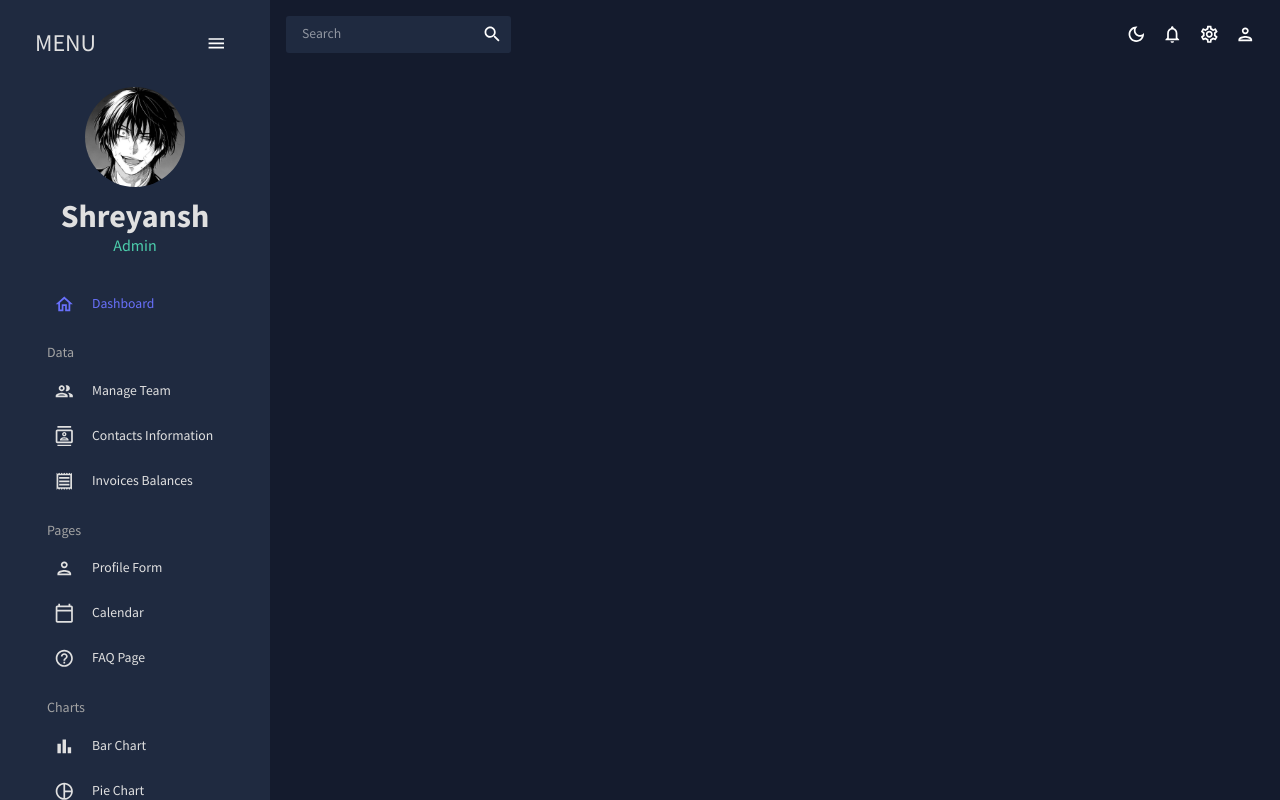
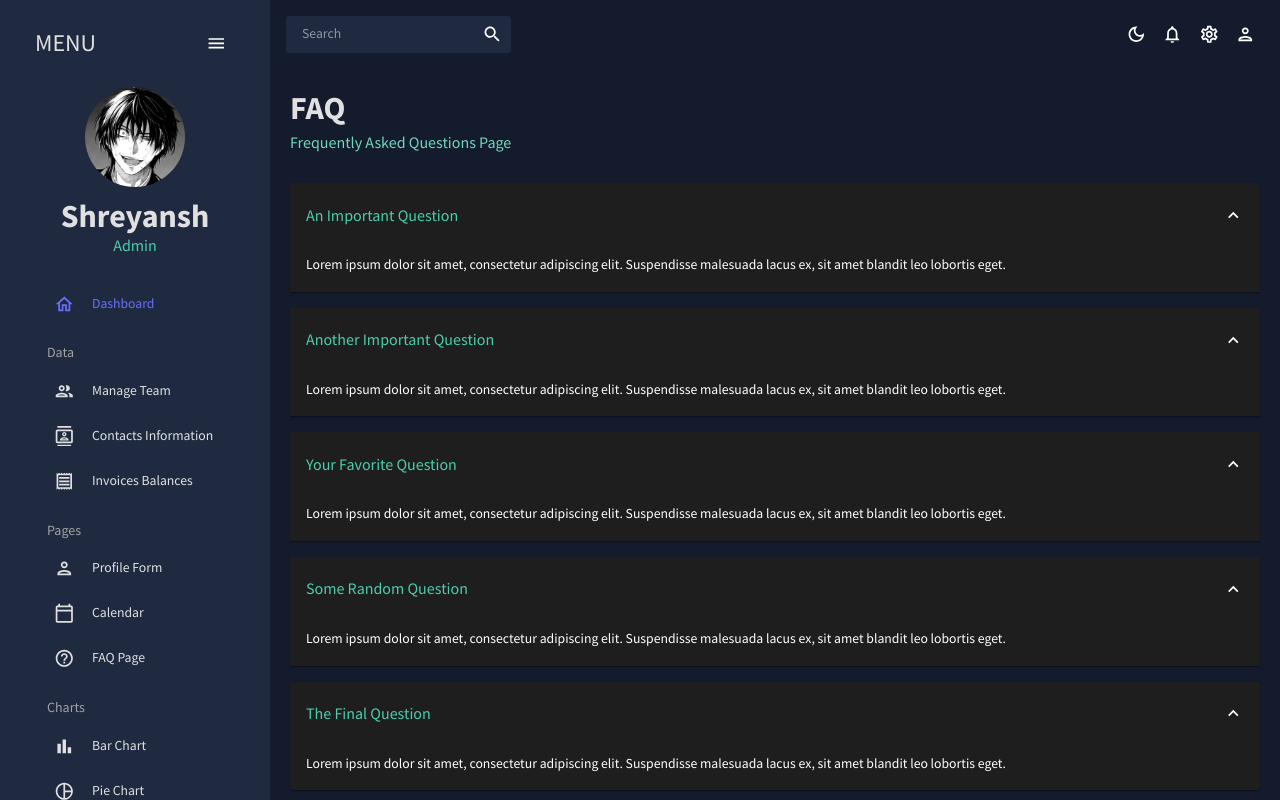
Before and after one commit to shreyanshxyz/admin-dashboard-frontend, a React (Create React App) app: page /faq in a window 1280 px wide. Built offline with nearby package versions, Linux system fonts and the light colour scheme.

Commit message:
Calendar bug fixes + faq page added

```diff
--- a/src/App.js
+++ b/src/App.js
@@ -9,10 +9,10 @@
 import Contacts from "./scenes/contacts";
 import Form from "./scenes/form";
 import Calendar from "./scenes/calendar/calendar";
+import FAQ from "./scenes/faq";
 // import Bar from "./scenes/bar";
 // import Line from "./scenes/line";
 // import Pie from "./scenes/pie";
-// import FAQ from "./scenes/faq";
 // import Geography from "./scenes/geography";
 
 function App() {
@@ -39,7 +39,7 @@
               {/* <Route path="/bar" element={<Bar />} /> */}
               {/* <Route path="/pie" element={<Pie />} /> */}
               {/* <Route path="/line" element={<Line />} /> */}
-              {/* <Route path="/faq" element={<FAQ />} /> */}
+              <Route path="/faq" element={<FAQ />} />
               <Route path="/calendar" element={<Calendar />} />
               {/* <Route path="/geography" element={<Geography />} /> */}
             </Routes>
--- a/src/scenes/calendar/calendar.jsx
+++ b/src/scenes/calendar/calendar.jsx
@@ -17,10 +17,14 @@
 import { tokens } from "../../theme";
 
 const Calendar = () => {
+  // Theme and color imports
   const theme = useTheme();
   const colors = tokens(theme.palette.mode);
+
+  //   Define a currentEvents state variable using the useState hook. This will hold the events that are currently being displayed in the event list.
   const [currentEvents, setCurrentEvents] = useState([]);
 
+  //   handleDateClick will prompt the user to enter a title for their event and add the event to the calendar.
   const handleDateClick = (selected) => {
     const title = prompt("Please enter a new title for your event");
     const calendarApi = selected.view.calendar;
@@ -37,6 +41,7 @@
     }
   };
 
+  //   handleEventClick will confirm with the user if they want to delete the clicked event, and then remove it from the calendar.
   const handleEventClick = (selected) => {
     if (
       window.confirm(
--- /dev/null
+++ b/src/scenes/faq/index.jsx
@@ -0,0 +1,86 @@
+import { Box, useTheme } from "@mui/material";
+import Header from "../../components/Header";
+import Accordion from "@mui/material/Accordion";
+import AccordionSummary from "@mui/material/AccordionSummary";
+import AccordionDetails from "@mui/material/AccordionDetails";
+import Typography from "@mui/material/Typography";
+import ExpandMoreIcon from "@mui/icons-material/ExpandMore";
+import { tokens } from "../../theme";
+
+const FAQ = () => {
+  const theme = useTheme();
+  const colors = tokens(theme.palette.mode);
+  return (
+    <Box m="20px">
+      <Header title="FAQ" subtitle="Frequently Asked Questions Page" />
+
+      <Accordion defaultExpanded>
+        <AccordionSummary expandIcon={<ExpandMoreIcon />}>
+          <Typography color={colors.greenAccent[500]} variant="h5">
+            An Important Question
+          </Typography>
+        </AccordionSummary>
+        <AccordionDetails>
+          <Typography>
+            Lorem ipsum dolor sit amet, consectetur adipiscing elit. Suspendisse
+            malesuada lacus ex, sit amet blandit leo lobortis eget.
+          </Typography>
+        </AccordionDetails>
+      </Accordion>
+      <Accordion defaultExpanded>
+        <AccordionSummary expandIcon={<ExpandMoreIcon />}>
+          <Typography color={colors.greenAccent[500]} variant="h5">
+            Another Important Question
+          </Typography>
+        </AccordionSummary>
+        <AccordionDetails>
+          <Typography>
+            Lorem ipsum dolor sit amet, consectetur adipiscing elit. Suspendisse
+            malesuada lacus ex, sit amet blandit leo lobortis eget.
+          </Typography>
+        </AccordionDetails>
+      </Accordion>
+      <Accordion defaultExpanded>
+        <AccordionSummary expandIcon={<ExpandMoreIcon />}>
+          <Typography color={colors.greenAccent[500]} variant="h5">
+            Your Favorite Question
+          </Typography>
+        </AccordionSummary>
+        <AccordionDetails>
+          <Typography>
+            Lorem ipsum dolor sit amet, consectetur adipiscing elit. Suspendisse
+            malesuada lacus ex, sit amet blandit leo lobortis eget.
+          </Typography>
+        </AccordionDetails>
+      </Accordion>
+      <Accordion defaultExpanded>
+        <AccordionSummary expandIcon={<ExpandMoreIcon />}>
+          <Typography color={colors.greenAccent[500]} variant="h5">
+            Some Random Question
+          </Typography>
+        </AccordionSummary>
+        <AccordionDetails>
+          <Typography>
+            Lorem ipsum dolor sit amet, consectetur adipiscing elit. Suspendisse
+            malesuada lacus ex, sit amet blandit leo lobortis eget.
+          </Typography>
+        </AccordionDetails>
+      </Accordion>
+      <Accordion defaultExpanded>
+        <AccordionSummary expandIcon={<ExpandMoreIcon />}>
+          <Typography color={colors.greenAccent[500]} variant="h5">
+            The Final Question
+          </Typography>
+        </AccordionSummary>
+        <AccordionDetails>
+          <Typography>
+            Lorem ipsum dolor sit amet, consectetur adipiscing elit. Suspendisse
+            malesuada lacus ex, sit amet blandit leo lobortis eget.
+          </Typography>
+        </AccordionDetails>
+      </Accordion>
+    </Box>
+  );
+};
+
+export default FAQ;
```
